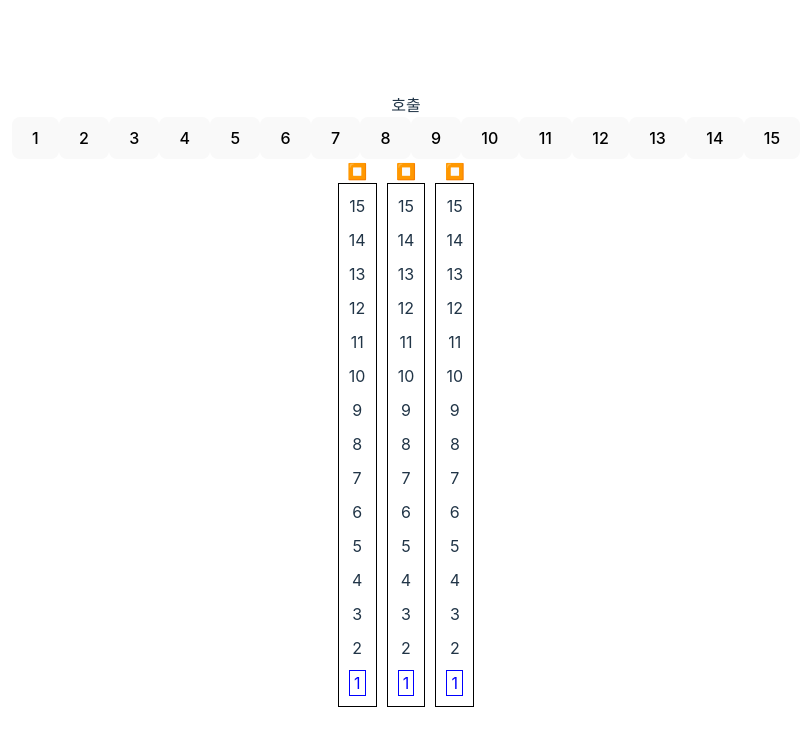
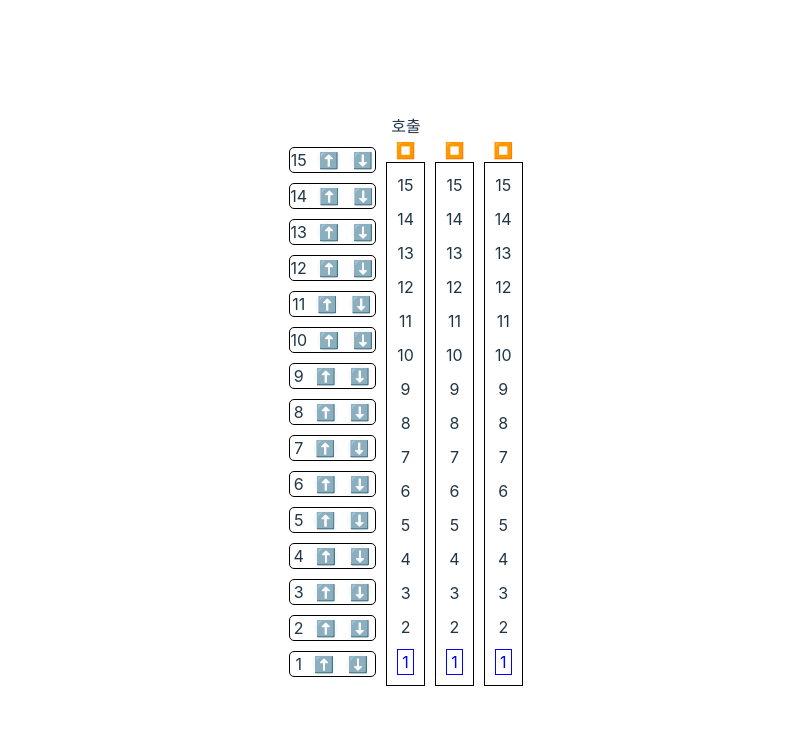
Before and after one commit to shyun94/elevator, a React (Vite) app: page / in a window 1280 px wide. Shown: the top 746 px of the page, without its empty margins (234-1044 px from the left). Built offline with nearby package versions, Linux system fonts and the light colour scheme.

Commit message:
feat: add up and down buttons on each floor

```diff
--- a/src/App.tsx
+++ b/src/App.tsx
@@ -28,8 +28,8 @@ function App() {
   return (
     <>
       호출
-      <FloorButtons disabled={allElevatorIsRun} selectFloor={selectFloor} />
       <div style={elevatorsWrapperStyle}>
+        <FloorButtons disabled={allElevatorIsRun} selectFloor={selectFloor} />
         {elevators.map((elevator) => (
           <ElevatorComponent
             key={elevator.id}
--- a/src/src/elevator/_type/elevatorState.ts
+++ b/src/src/elevator/_type/elevatorState.ts
@@ -3,7 +3,7 @@ export type ElevatorState = {
   currentFloor: number;
 } & (MovingElevator | StoppedElevator);
 
-type Direction = "UP" | "DOWN";
+export type Direction = "UP" | "DOWN";
 
 type MovingElevator = {
   status: "RUN";
--- a/src/src/elevator/floor/components/FloorButtons.tsx
+++ b/src/src/elevator/floor/components/FloorButtons.tsx
@@ -1,22 +1,63 @@
+import { CSSProperties } from "react";
+import { Direction } from "../../_type/elevatorState";
 import { floors } from "../consts/floors";
 
 interface Props {
   disabled: boolean;
-  selectFloor: (floor: number) => void;
+  selectFloor: (floor: number, direction: Direction) => void;
 }
 
 export const FloorButtons = ({ disabled, selectFloor }: Props) => {
   return (
-    <div>
+    <div style={wrapperStyle}>
       {floors.map((floor) => (
-        <button
-          key={floor}
-          disabled={disabled}
-          onClick={() => selectFloor(floor)}
-        >
+        <div key={`buttons-${floor}`} style={floorButtonsStyle}>
           {floor}
-        </button>
+          <button
+            style={buttonStyle}
+            key={floor}
+            disabled={disabled}
+            onClick={() => selectFloor(floor, "UP")}
+          >
+            ⬆️
+          </button>
+          <button
+            style={buttonStyle}
+            key={floor}
+            disabled={disabled}
+            onClick={() => selectFloor(floor, "DOWN")}
+          >
+            ⬇️
+          </button>
+        </div>
       ))}
     </div>
   );
 };
+
+const wrapperStyle: CSSProperties = {
+  display: "flex",
+  flexDirection: "column-reverse",
+  gap: "10px",
+};
+
+const floorButtonsStyle: CSSProperties = {
+  display: "flex",
+  flexDirection: "row",
+  gap: "10px",
+  alignItems: "center",
+  justifyContent: "center",
+  border: "1px solid black",
+  borderRadius: "5px",
+  height: "24px",
+};
+
+const buttonStyle: CSSProperties = {
+  width: "24px",
+  height: "24px",
+  padding: "0",
+  margin: "0",
+  border: "none",
+  borderRadius: "50%",
+  cursor: "pointer",
+};
```
Also changed, not shown: 1 other file (tests, documents, lock files or other folders).
